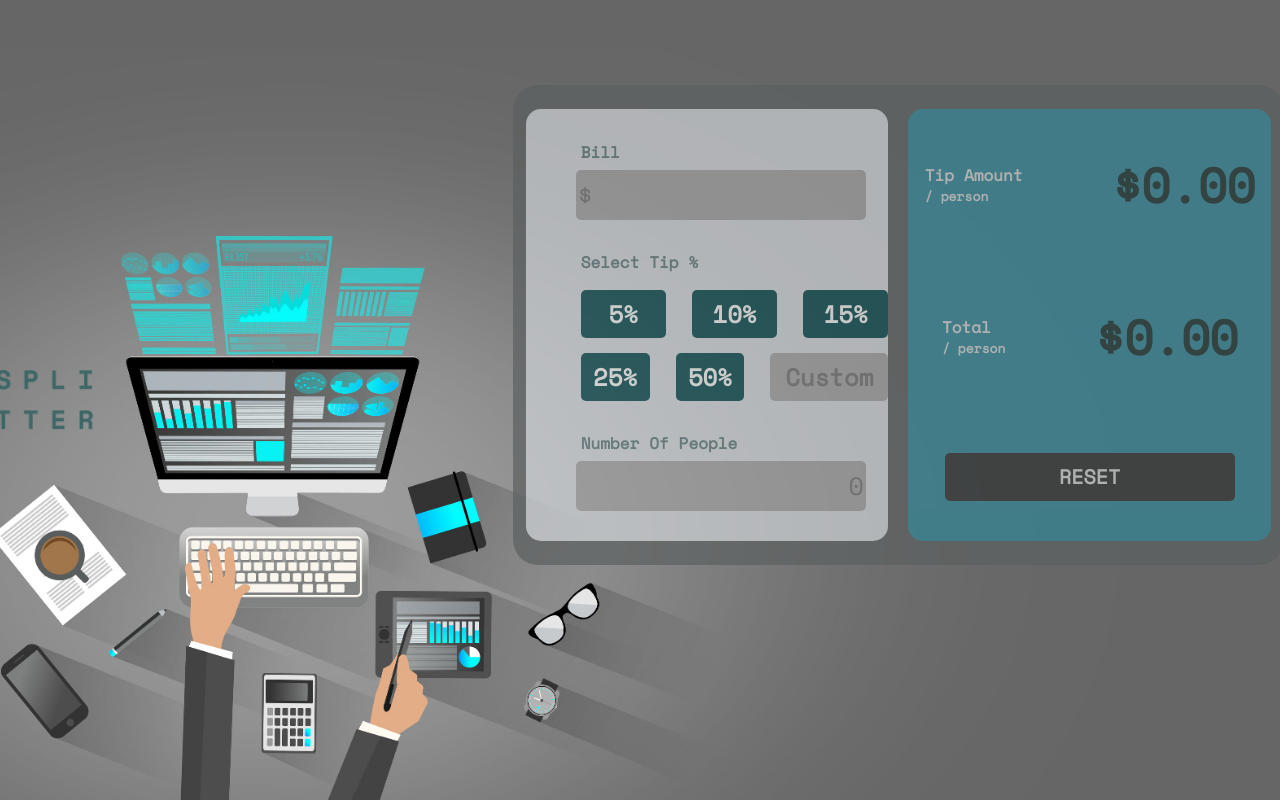
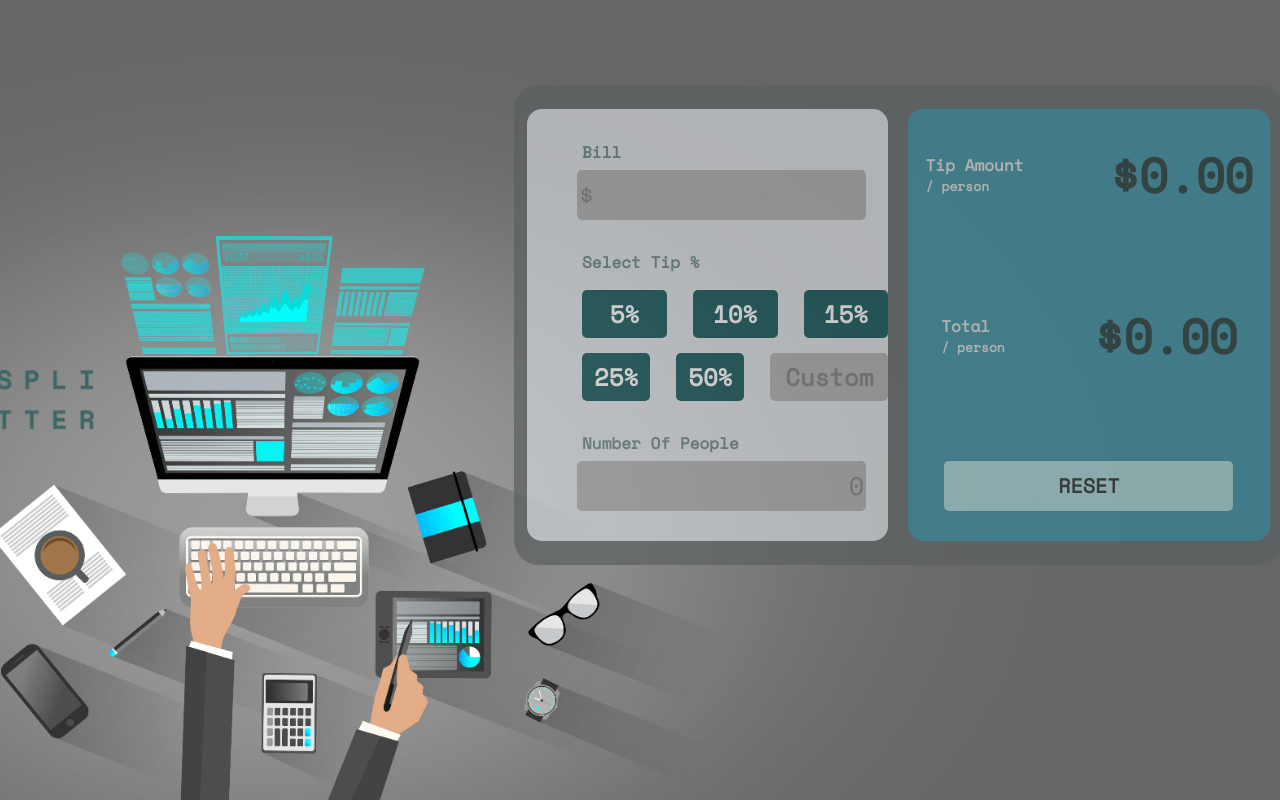
Before and after one commit to gogolashvili/-tip-calculator-app--5-, a plain HTML site: page index.html in a window 1280 px wide. Drawn offline with nearby package versions, Linux system fonts and the light colour scheme.

Commit message:
make changes

```diff
--- a/style.css
+++ b/style.css
@@ -138,8 +138,9 @@ button:hover {
 .rightdiv {
   display: flex;
   flex-direction: column;
-  justify-content: space-around;
+  justify-content: center;
   align-items: center;
+  gap: 90px;
   align-content: center;
 }
 .amount {
@@ -147,7 +148,7 @@ button:hover {
   justify-content: center;
   align-items: center;
   align-content: center;
-  gap: 90px;
+  gap: 87px;
 }
 .total {
   display: flex;
@@ -158,15 +159,15 @@ button:hover {
 }
 .reset {
   width: 80%;
-  height: 48px;
-  background-color: #1e2121;
+  height: 50px;
+  background-color: #b5f3f5;
   font-family: "Space Mono";
   font-style: normal;
   font-weight: 700;
   font-size: 20px;
   line-height: 30px;
   text-align: center;
-  color: #ffffff;
+  color: #121111;
   mix-blend-mode: normal;
   border-radius: 5px;
   align-items: center;
@@ -176,7 +177,7 @@ button:hover {
 }
 .reset:hover {
   cursor: pointer;
-  background-color: #383f3f;
+  background-color: #12f6f6;
 }
 h3 {
   font-family: "Space Mono";
```
